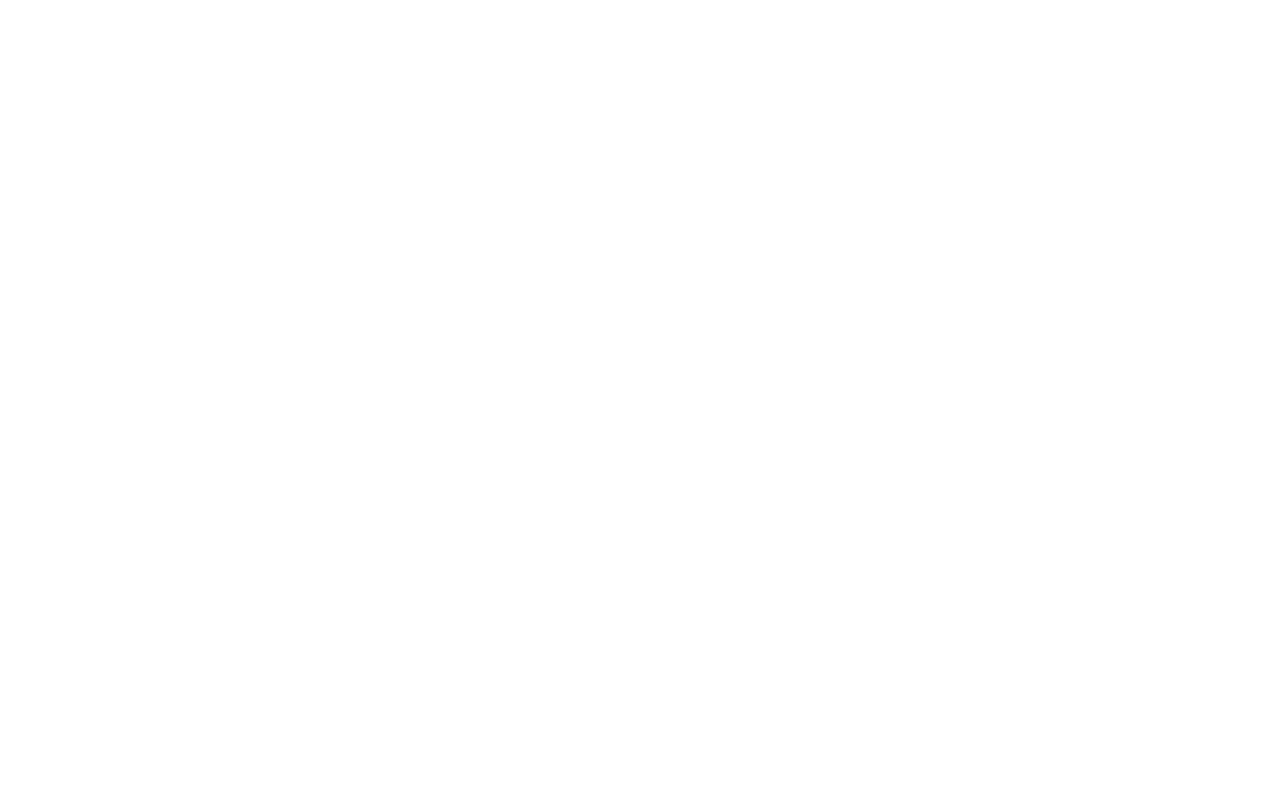
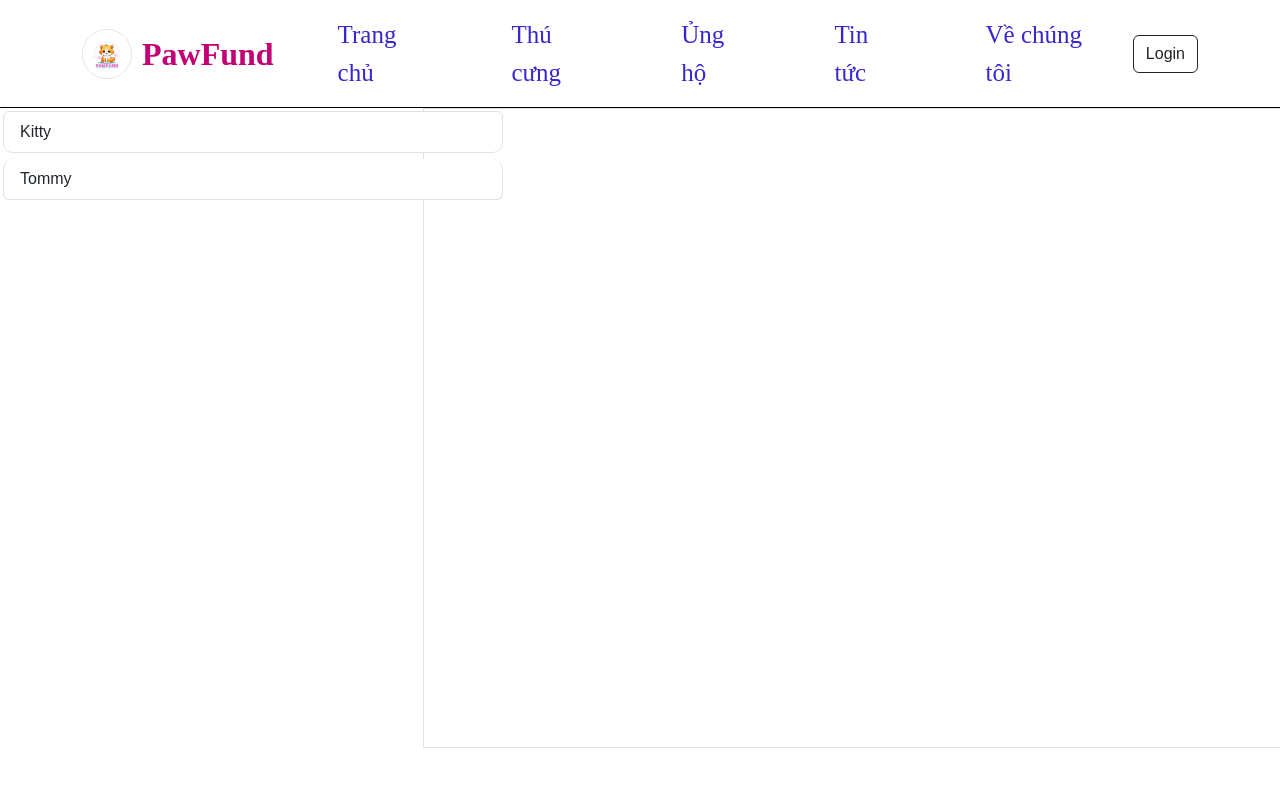
Before and after one commit to datndse171888/FA24_SWP391_Group4, a React (Vite) app in the folder PawFund/: page /adoptedlist in a window 1280 px wide. Before the commit this address had no page. Shown: the top 786 px of the page. Built offline with nearby package versions, Linux system fonts and the light colour scheme.

Commit message:
Config login
14/10 - 08:11
datndse171888
add route for shelterUI, config api for login, add adopterList

```diff
--- a/PawFund/package.json
+++ b/PawFund/package.json
@@ -12,6 +12,7 @@
   "dependencies": {
     "axios": "^1.7.7",
     "bootstrap": "^5.3.3",
+    "cors": "^2.8.5",
     "react": "^18.3.1",
     "react-bootstrap": "^2.10.5",
     "react-dom": "^18.3.1",
--- a/PawFund/src/App.jsx
+++ b/PawFund/src/App.jsx
@@ -6,10 +6,10 @@
 import ViewDetail from "./pages/userUI/pet/viewCatDetail.jsx";
 import Register from "./pages/authentication/register/register.jsx";
 import ViewList from "./pages/userUI/pet/viewCatList.jsx";
+import AdoptedList from "./pages/shelterUI/adoptedApplication/adoptedList.jsx";
+import Dashboard from "./pages/adminUI/dashboard/dashboard.jsx";
+function App() {
 
-import Dashboard from "./pages/adminUI/dashboard/dashboard.jsx";
-
-function App() {
   return (
     <BrowserRouter>
       <Routes>
@@ -21,6 +21,7 @@
         <Route path="catdetail/:id" element={<ViewDetail />} />
         <Route path="register" element={<Register />} />
         <Route path="dashboard" element={<Dashboard />} />
+        <Route path="adoptedlist" element={<AdoptedList />} />
       </Routes>
     </BrowserRouter>
   );
--- a/PawFund/src/component/card/card.css
+++ b/PawFund/src/component/card/card.css
@@ -28,7 +28,6 @@
 .ImgCatList{
   padding: auto;
   height: 250px;
-
 }
 
 .listCat{
--- a/PawFund/src/component/card/card.jsx
+++ b/PawFund/src/component/card/card.jsx
@@ -4,9 +4,11 @@
 
 
 const card = ({ cat }) => {
-  cat.id = useState(1)
+  const click = () => {
+    console.log(cat.id)
+  }
   return (
-    <div className="col-2 listCat">
+    <div className="col-3">
       <Card >
         <Card.Img className='ImgCatList' src={cat.img} />
         <Card.Body>
@@ -16,7 +18,7 @@
             <p className="m-0">Breed: {cat.breed}</p>
             <p className="m-0">Gender: {cat.gender}</p>
           </Card.Text>
-          <Button variant="primary" className="btnViewDetail" href="catdetail/${cat.id}" >View detail</Button>
+          <Button variant="primary" className="btnViewDetail" href={`catdetail/${cat.id}`} >View detail</Button>
         </Card.Body>
       </Card>
     </div>
--- a/PawFund/src/pages/authentication/login/Login.jsx
+++ b/PawFund/src/pages/authentication/login/Login.jsx
@@ -24,25 +24,26 @@
 
     try {
       const json = {
-          "email": account.gmail,
-          "password": account.password
+        "email": account.gmail,
+        "password": account.password
       }
 
       // let formData = new FormData();
       // formData.append("email", account.gmail);
       // formData.append("password", account.password);
 
-      const config = {
-        headers: {
-          "Content-Type": "application/json",
-        },
-      };
+      // const config = {
+      //   headers: {
+      //     "Content-Type": "application/json",
+      //     "Access-Control-Allow-Origin": "*"
+      //   },
+      // };
 
-      let res = await api.post("/login", json, config);
+      const res = await api.post("/login", json);
       const data = res?.data;
-      if (data && data.token) {
-        console.log(data.token);
-        localStorage.setItem("token", data.token);
+      if (data) {
+        localStorage.setItem("token", data);
+        window.location.href = "/home";
       }
     } catch (error) {
       console.log(error);
--- /dev/null
+++ b/PawFund/src/pages/shelterUI/adoptedApplication/adoptedList.css
@@ -0,0 +1,4 @@
+#info-content{
+    height: 80vh;
+
+}
--- a/PawFund/src/pages/shelterUI/adoptedApplication/adoptedList.jsx
+++ b/PawFund/src/pages/shelterUI/adoptedApplication/adoptedList.jsx
@@ -1,28 +1,45 @@
 import React from 'react'
+import { useState } from 'react';
+import { Tab, Row, Col, ListGroup } from 'react-bootstrap';
+import Header from '../../../component/header/header.jsx';
+import './adoptedList.css';
 
 const adoptedList = () => {
-const [adoptedInfo, setAdoptedInfo] = useState({
 
-});
+    const [adoptedInfo, setAdoptedInfo] = useState({
+
+    });
+
+    const list = [
+        {
+            id: 1,
+            name: 'Kitty',
+        },
+        {
+            id: 2,
+            name: 'Tommy',
+        }
+    ]
 
     return (
         <div>
-            <Tab.Container id="list-group-tabs-example">
+            <Header />
+            <Tab.Container id="list-group-tabs-example" className="d-flex">
                 <Row>
                     <Col sm={4}>
                         <ListGroup>
-                            <ListGroup.Item action href="#link1">
-                                Link 1
-                            </ListGroup.Item>
-                            <ListGroup.Item action href="#link2">
-                                Link 2
-                            </ListGroup.Item>
+                            {list.map((item, index) => (
+                                <ListGroup.Item key={index} action href={`#${item.id}`}>
+                                    {item.name}
+                                </ListGroup.Item>
+                            ))}
                         </ListGroup>
                     </Col>
-                    <Col sm={8}>
+                    <Col sm={8} className='border' id='info-content'>
                         <Tab.Content>
-                            <Tab.Pane eventKey="#link1">Tab pane content 1</Tab.Pane>
-                            <Tab.Pane eventKey="#link2">Tab pane content 2</Tab.Pane>
+                            {list.map((item, index) => (
+                                <Tab.Pane key={index} eventKey={`#${item.id}`}>{item.name}</Tab.Pane>
+                            ))}
                         </Tab.Content>
                     </Col>
                 </Row>
--- a/PawFund/src/pages/userUI/pet/viewCatList.jsx
+++ b/PawFund/src/pages/userUI/pet/viewCatList.jsx
@@ -2,8 +2,8 @@
 import ListGroup from "react-bootstrap/ListGroup";
 import React, { useState } from "react";
 import "./viewCatList.css";
-import Header from "../../../component/header/header";
-import CatCard from "../../../component/card/card";
+import Header from "../../../component/header/header.jsx";
+import CatCard from "../../../component/card/card.jsx";
 import img1 from "../../../Image/cat/cat01.jpg";
 import img2 from "../../../Image/cat/cat02.jpg";
 import img3 from "../../../Image/cat/cat03.jpg";
@@ -16,6 +16,7 @@
 
 const viewPetList = () => {
   const [catInfo, setCatInfo] = useState({
+    id: "",
     img: "",
     name: "",
     age: "",
@@ -24,6 +25,7 @@
   });
 
   const catjson = [{
+    id: 1,
     img: img1,
     name: "Toto",
     age: "2",
@@ -31,6 +33,7 @@
     breed: "Persian",
   },
   {
+    id: 2,
     img: img2,
     name: "Jame",
     age: "5",
@@ -38,6 +41,7 @@
     breed: "Scotland",
   },
   {
+    id: 3,
     img: img3,
     name: "Tina",
     age: "6",
@@ -45,6 +49,7 @@
     breed: "Maine Coon",
   },
   {
+    id: 4,
     img: img4,
     name: "Tom",
     age: "5",
@@ -52,6 +57,7 @@
     breed: "Scottish Fold",
   },
   {
+    id: 5,
     img: img5,
     name: "Teo",
     age: "2",
@@ -59,6 +65,7 @@
     breed: "Sphynx",
   },
   {
+    id: 6,
     img: img6,
     name: "Hiragana",
     age: "1",
@@ -66,6 +73,7 @@
     breed: "Munchkin ",
   },
   {
+    id: 7,
     img: img7,
     name: "Kanji",
     age: "3",
@@ -73,6 +81,7 @@
     breed: "Somali",
   },
   {
+    id: 8,
     img: img8,
     name: "Katakana",
     age: "4",
```
Also changed, not shown: 1 other file (tests, documents, lock files or other folders).
